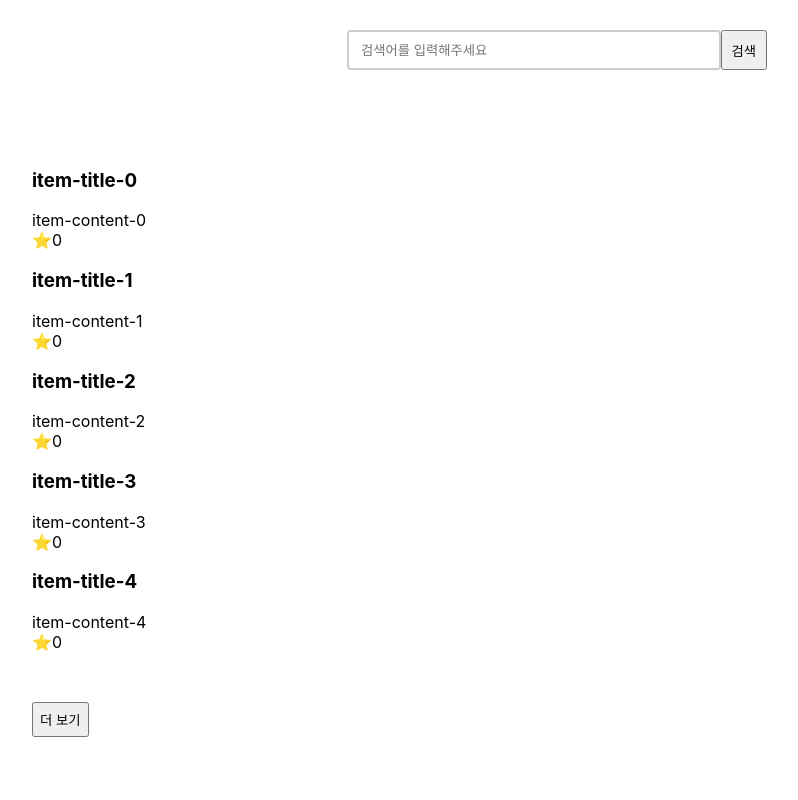
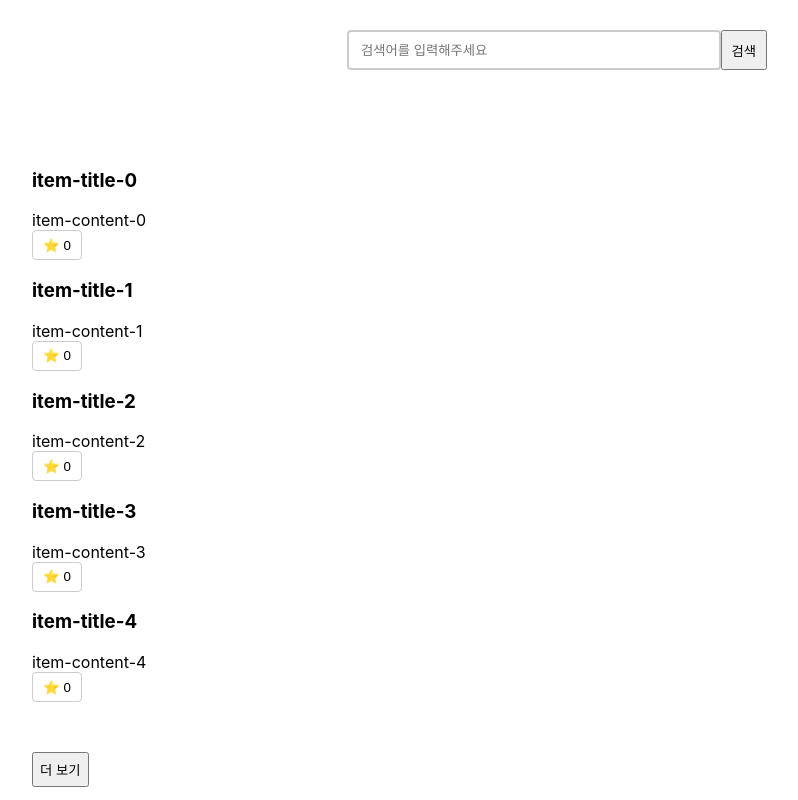
Before and after one commit to hellosam1332/isthereanyrepo, a Next.js app: page / in a window 1280 px wide. Shown: the whole page, without its empty margins (83-881 px from the left). Built offline with nearby package versions, Linux system fonts and the light colour scheme.

Commit message:
별 버튼 마크업

```diff
--- a/src/component/repository/RepositoryListItem.tsx
+++ b/src/component/repository/RepositoryListItem.tsx
@@ -7,11 +7,18 @@ interface Props {
 }
 
 export default function RepositoryListItem({ starCount, content, title }: Props) {
+  const toggleStar = () => {
+    // TODO 별 버튼 기능 구현
+  };
+
   return (
     <Container>
       <h3>{title}</h3>
       <span>{content}</span>
-      <span>⭐{starCount}</span>
+      <StartCount type="button" onClick={toggleStar}>
+        <span>⭐</span>
+        <span>{starCount}</span>
+      </StartCount>
     </Container>
   );
 }
@@ -20,3 +27,19 @@ const Container = styled.div`
   display: flex;
   flex-direction: column;
 `;
+
+const StartCount = styled.button`
+  display: flex;
+  justify-content: space-between;
+  align-items: center;
+  width: 50px;
+  height: 30px;
+  padding: 0 10px;
+  background-color: #fff;
+  border: 1px solid #ccc;
+  border-radius: 4px;
+
+  :hover {
+    background-color: #ddd;
+  }
+`;
```
